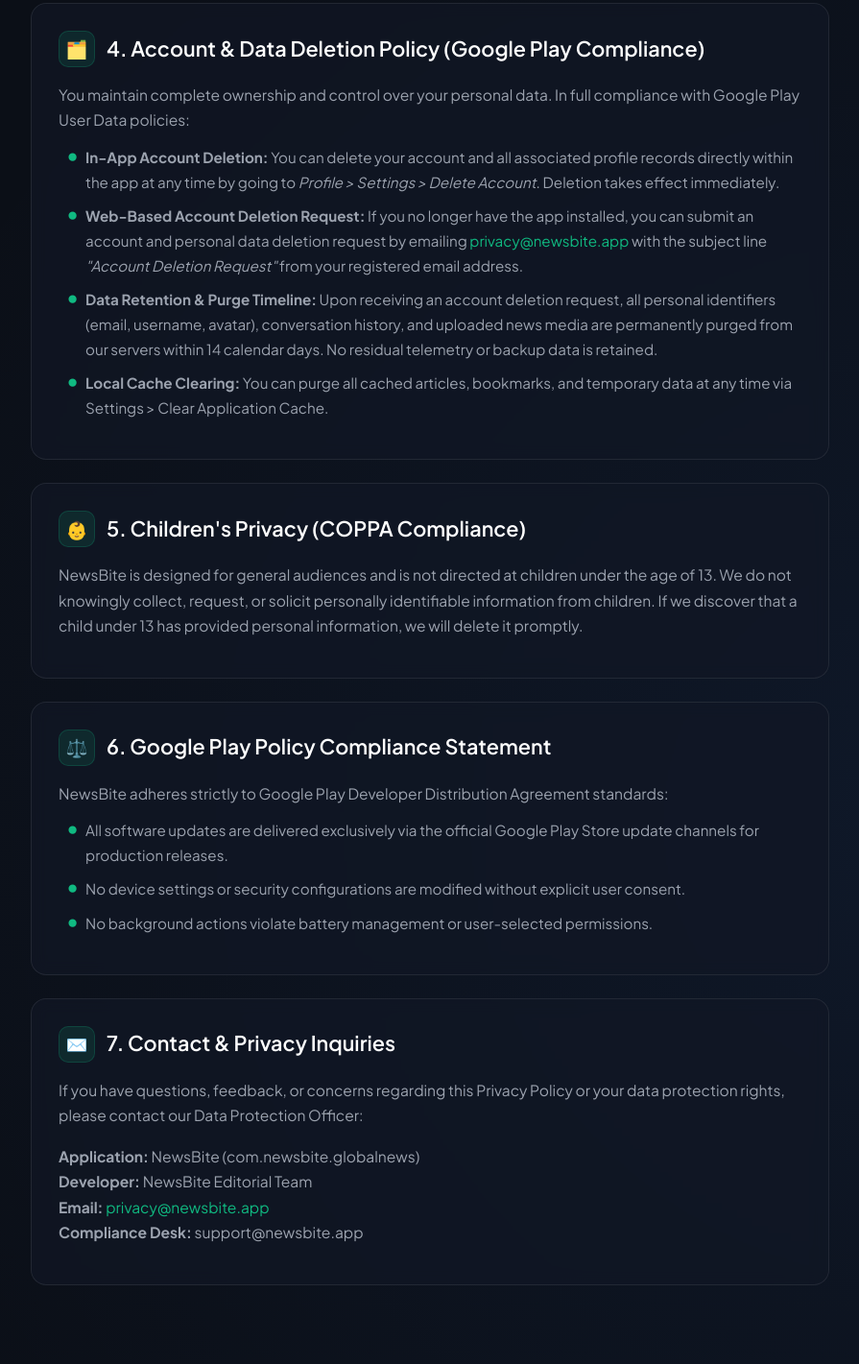
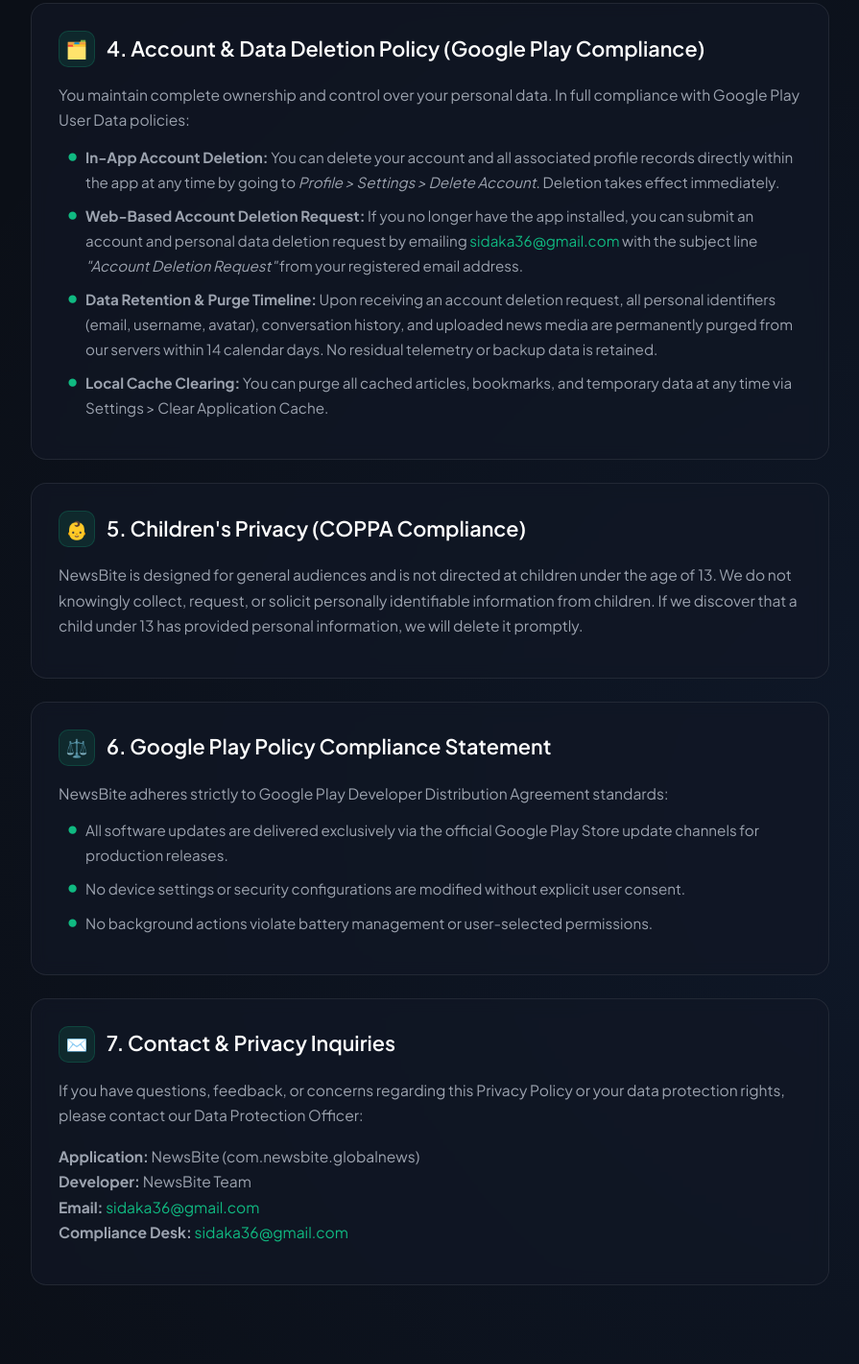
Before and after one commit to sidasyrii/newsbite-privacy, a plain HTML site: page index.html in a window 1280 px wide. Shown: the part 1839-3260 px from the top of the page at 96% size, without its empty margins (192-1087 px from the left). Drawn offline with Linux system fonts and the light colour scheme.

Commit message:
Update contact and deletion email to sidaka36@gmail.com

```diff
--- a/index.html
+++ b/index.html
@@ -325,7 +325,7 @@
             </p>
             <ul>
                 <li><strong>In-App Account Deletion:</strong> You can delete your account and all associated profile records directly within the app at any time by going to <em>Profile &gt; Settings &gt; Delete Account</em>. Deletion takes effect immediately.</li>
-                <li><strong>Web-Based Account Deletion Request:</strong> If you no longer have the app installed, you can submit an account and personal data deletion request by emailing <a href="mailto:privacy@newsbite.app?subject=Account%20and%20Data%20Deletion%20Request">privacy@newsbite.app</a> with the subject line <em>"Account Deletion Request"</em> from your registered email address.</li>
+                <li><strong>Web-Based Account Deletion Request:</strong> If you no longer have the app installed, you can submit an account and personal data deletion request by emailing <a href="mailto:sidaka36@gmail.com?subject=Account%20and%20Data%20Deletion%20Request">sidaka36@gmail.com</a> with the subject line <em>"Account Deletion Request"</em> from your registered email address.</li>
                 <li><strong>Data Retention & Purge Timeline:</strong> Upon receiving an account deletion request, all personal identifiers (email, username, avatar), conversation history, and uploaded news media are permanently purged from our servers within 14 calendar days. No residual telemetry or backup data is retained.</li>
                 <li><strong>Local Cache Clearing:</strong> You can purge all cached articles, bookmarks, and temporary data at any time via Settings &gt; Clear Application Cache.</li>
             </ul>
@@ -369,9 +369,9 @@
             </p>
             <p style="margin-top: 1rem;">
                 <strong>Application:</strong> NewsBite (com.newsbite.globalnews)<br>
-                <strong>Developer:</strong> NewsBite Editorial Team<br>
-                <strong>Email:</strong> <a href="mailto:privacy@newsbite.app">privacy@newsbite.app</a><br>
-                <strong>Compliance Desk:</strong> support@newsbite.app
+                <strong>Developer:</strong> NewsBite Team<br>
+                <strong>Email:</strong> <a href="mailto:sidaka36@gmail.com">sidaka36@gmail.com</a><br>
+                <strong>Compliance Desk:</strong> <a href="mailto:sidaka36@gmail.com">sidaka36@gmail.com</a>
             </p>
         </div>
     </main>
```
